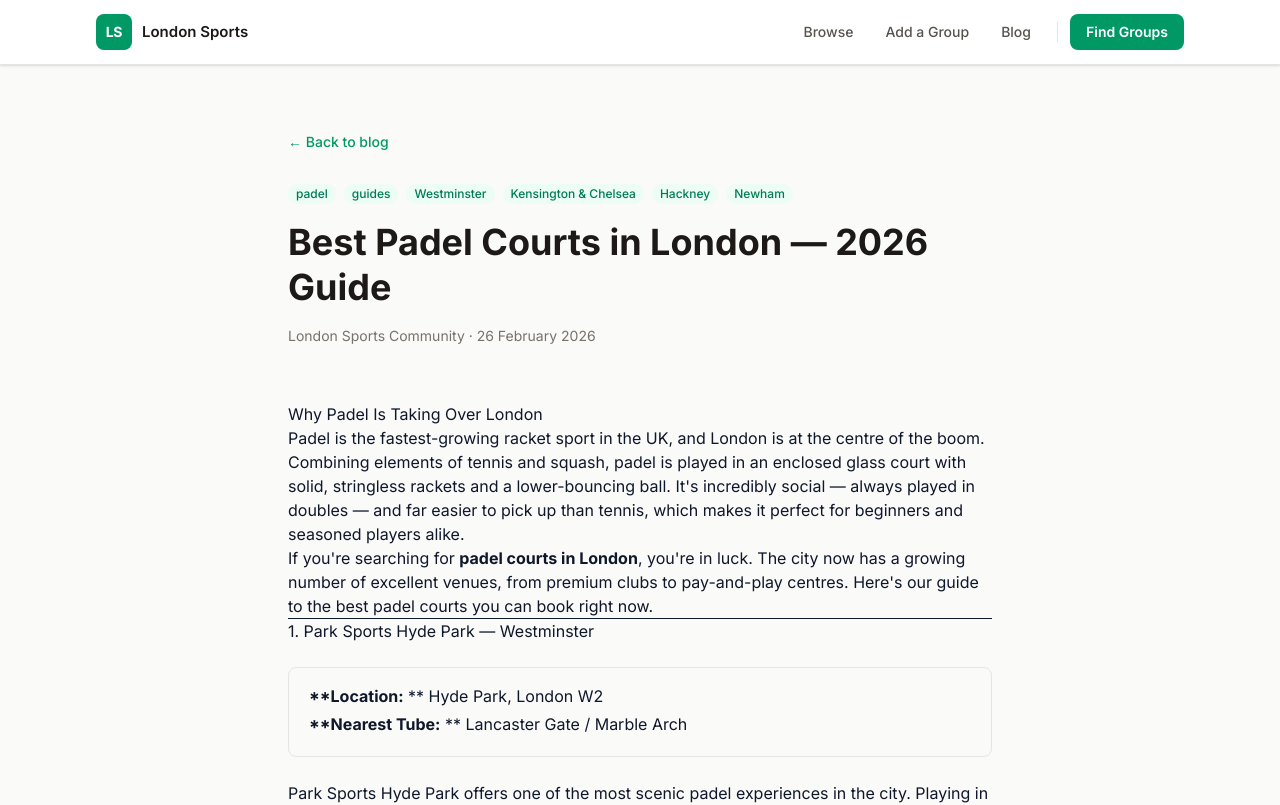
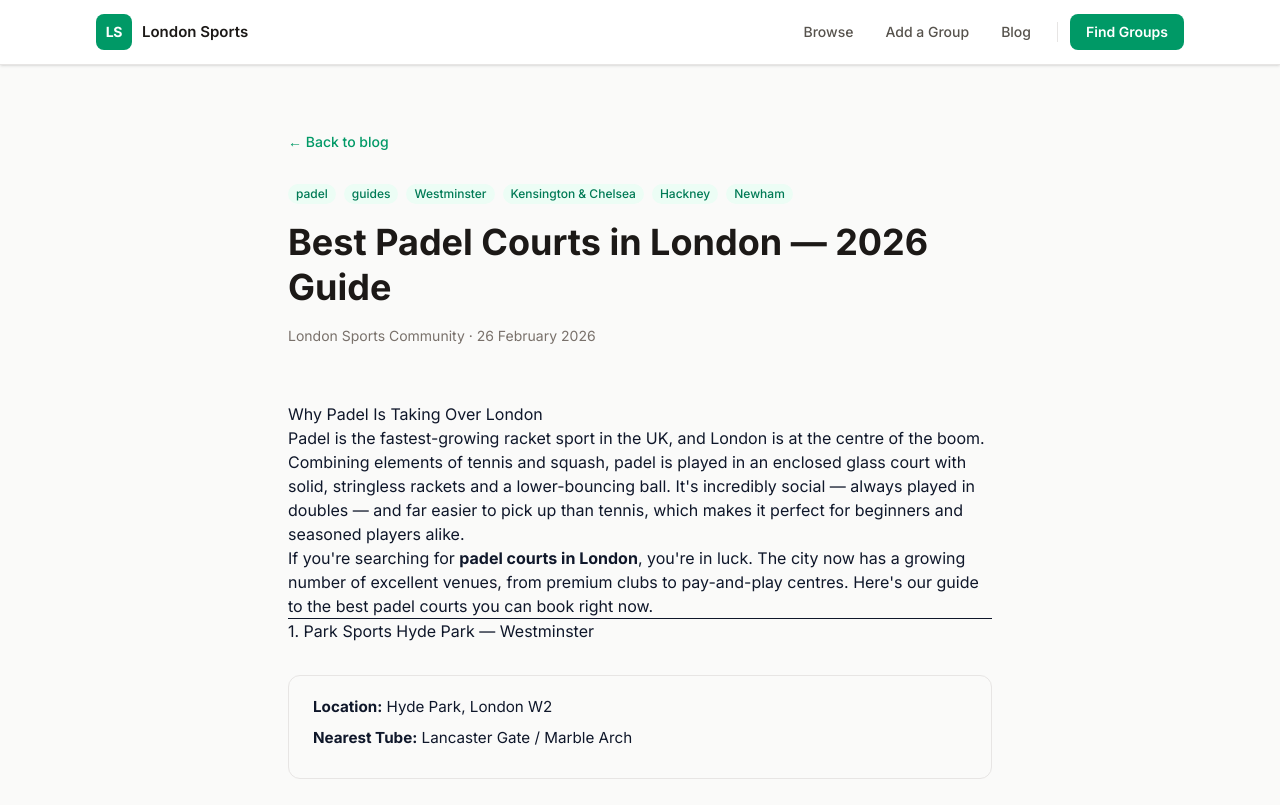
Before and after one commit to longman-ai/london-sports, a Next.js app: page /blog/best-padel-courts-london in a window 1280 px wide. Shown: the top 805 px of the page. Built offline with nearby package versions, Linux system fonts and the light colour scheme.

Commit message:
Fix blog spacing: proper paragraph separation, metadata cards, list spacing

```diff
--- a/app/blog/[slug]/page.tsx
+++ b/app/blog/[slug]/page.tsx
@@ -84,47 +84,60 @@ export default async function BlogArticle({ params }: Props) {
 }
 
 function markdownToHtml(md: string): string {
-  // Split into blocks by double newline
-  const blocks = md.split(/\n\n+/);
+  // Split by lines first, then process
+  const lines = md.split('\n');
   const html: string[] = [];
+  let i = 0;
 
-  for (const block of blocks) {
-    const trimmed = block.trim();
-    if (!trimmed) continue;
+  while (i < lines.length) {
+    const line = lines[i].trimEnd();
+
+    // Skip empty lines (they create spacing naturally)
+    if (!line.trim()) {
+      i++;
+      continue;
+    }
 
     // Headings
-    if (trimmed.startsWith('### ')) {
-      html.push(`<h3>${processInline(trimmed.slice(4))}</h3>`);
-    } else if (trimmed.startsWith('## ')) {
-      html.push(`<h2>${processInline(trimmed.slice(3))}</h2>`);
-    } else if (trimmed.startsWith('# ')) {
-      html.push(`<h1>${processInline(trimmed.slice(2))}</h1>`);
-    } else if (trimmed === '---') {
+    if (line.startsWith('### ')) {
+      html.push(`<h3>${processInline(line.slice(4))}</h3>`);
+      i++;
+    } else if (line.startsWith('## ')) {
+      html.push(`<h2>${processInline(line.slice(3))}</h2>`);
+      i++;
+    } else if (line.startsWith('# ')) {
+      html.push(`<h1>${processInline(line.slice(2))}</h1>`);
+      i++;
+    } else if (line.trim() === '---') {
       html.push('<hr />');
-    } else if (trimmed.startsWith('- ')) {
-      // List block
-      const items = trimmed.split('\n').filter(l => l.startsWith('- '));
-      html.push('<ul>' + items.map(i => `<li>${processInline(i.slice(2))}</li>`).join('\n') + '</ul>');
+      i++;
+    } else if (line.startsWith('- ')) {
+      // Collect all list items
+      const items: string[] = [];
+      while (i < lines.length && lines[i].startsWith('- ')) {
+        items.push(lines[i].slice(2));
+        i++;
+      }
+      html.push('<ul>' + items.map(item => `<li>${processInline(item)}</li>`).join('\n') + '</ul>');
     } else {
-      // Check if it's a metadata block (Location:, Nearest Tube:, etc.)
-      const lines = trimmed.split('\n');
-      const isMetaBlock = lines.length > 1 && lines.every(l => l.includes(':') || l.trim() === '');
-
-      if (isMetaBlock) {
-        // Render as a styled definition block
-        const metaHtml = lines
-          .filter(l => l.trim())
-          .map(l => {
-            const [label, ...rest] = l.split(':');
-            const value = rest.join(':').trim();
-            return `<div style="margin-bottom: 0.25rem;"><strong>${processInline(label.trim())}:</strong> ${processInline(value)}</div>`;
-          })
-          .join('\n');
-        html.push(`<div style="margin: 1.5rem 0; padding: 1rem 1.25rem; background: #fafaf9; border-radius: 0.5rem; border: 1px solid #e7e5e4;">${metaHtml}</div>`);
-      } else {
-        // Regular paragraph
-        const paraLines = lines.map(l => processInline(l)).join('<br />');
-        html.push(`<p>${paraLines}</p>`);
+      // Paragraph — collect lines until empty line or special line
+      const paraLines: string[] = [];
+      while (i < lines.length && lines[i].trim() && !lines[i].startsWith('#') && !lines[i].startsWith('- ') && lines[i].trim() !== '---') {
+        paraLines.push(lines[i]);
+        i++;
+      }
+      if (paraLines.length > 0) {
+        // Check if it looks like metadata (bold label lines like **Location:** ...)
+        const isMeta = paraLines.length >= 2 && paraLines.every(l => l.trim().startsWith('**') && l.includes(':'));
+        if (isMeta) {
+          const metaHtml = paraLines.map(l => `<div style="margin-bottom: 0.5rem;">${processInline(l)}</div>`).join('\n');
+          html.push(`<div style="margin: 2rem 0; padding: 1.25rem 1.5rem; background: #fafaf9; border-radius: 0.75rem; border: 1px solid #e7e5e4; font-size: 0.95rem;">${metaHtml}</div>`);
+        } else {
+          // Each line becomes its own paragraph for proper spacing
+          for (const pLine of paraLines) {
+            html.push(`<p>${processInline(pLine)}</p>`);
+          }
+        }
       }
     }
   }
```
